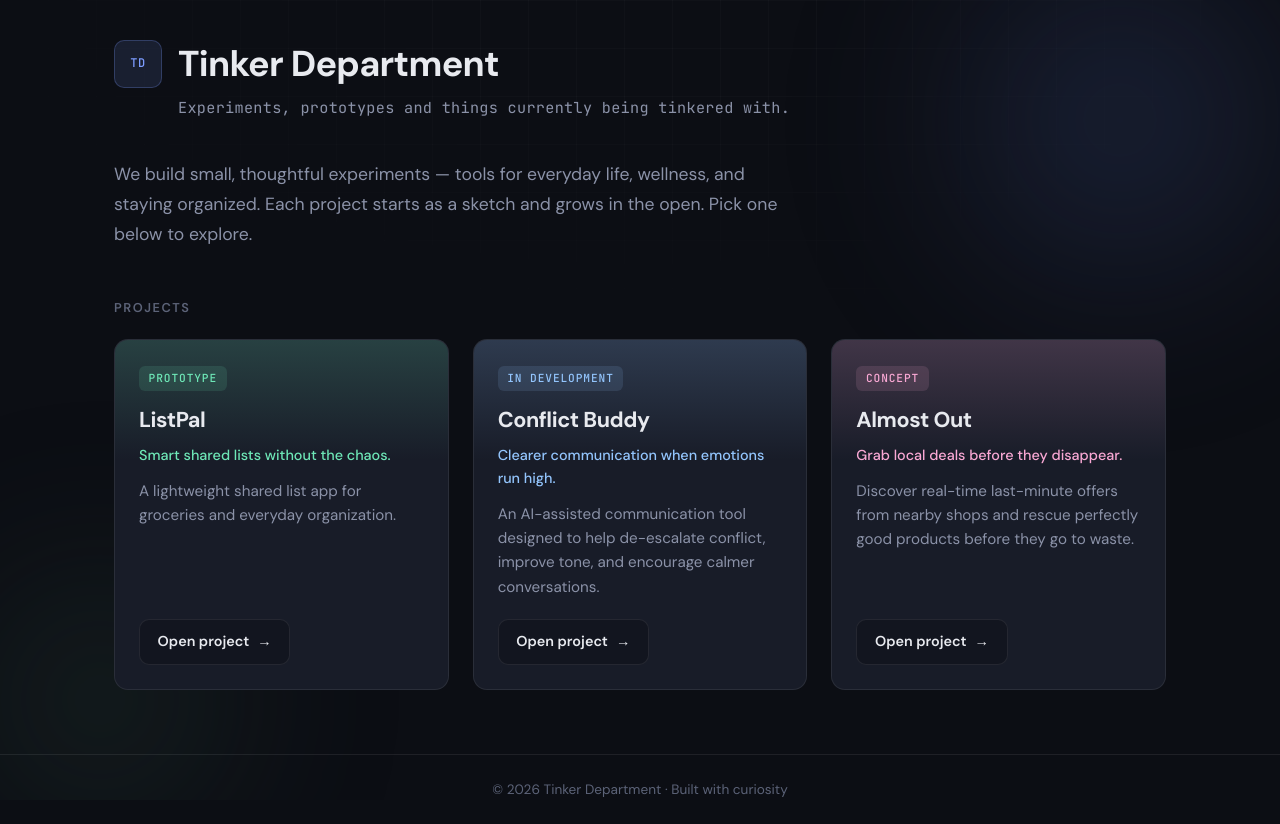
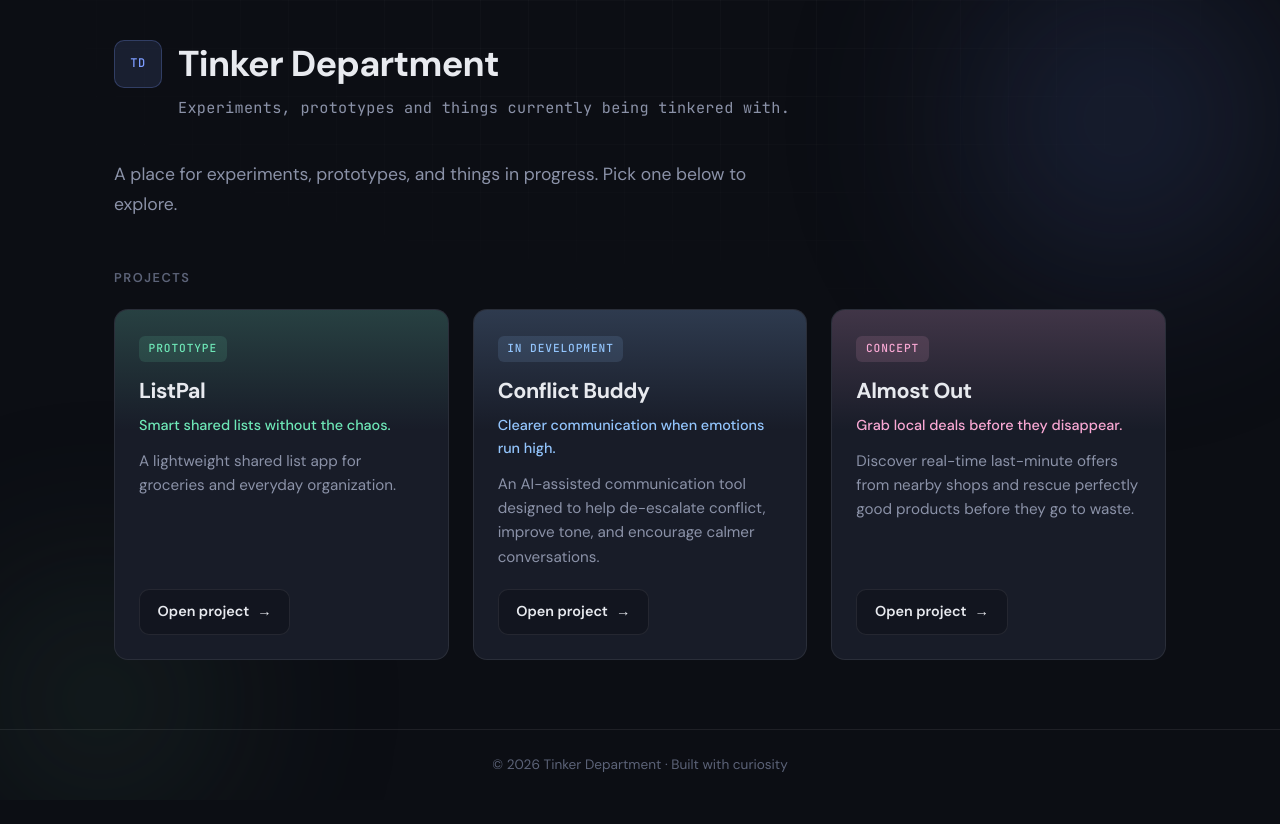
Before and after one commit to bartcarels-dev/brave-creations-labs, a React (Vite) app: page / in a window 1280 px wide. After the commit the page ends 800 px from the top, so only its background shows below. Built offline with nearby package versions, Linux system fonts and the light colour scheme; no server answers.

Commit message:
fix description

```diff
--- a/src/components/Intro.jsx
+++ b/src/components/Intro.jsx
@@ -5,9 +5,8 @@ export default function Intro() {
         About the lab
       </h2>
       <p className="intro__text">
-        We build small, thoughtful experiments — tools for everyday life,
-        wellness, and staying organized. Each project starts as a sketch and
-        grows in the open. Pick one below to explore.
+        A place for experiments, prototypes, and things in progress. Pick one
+        below to explore.
       </p>
     </section>
   )
```
